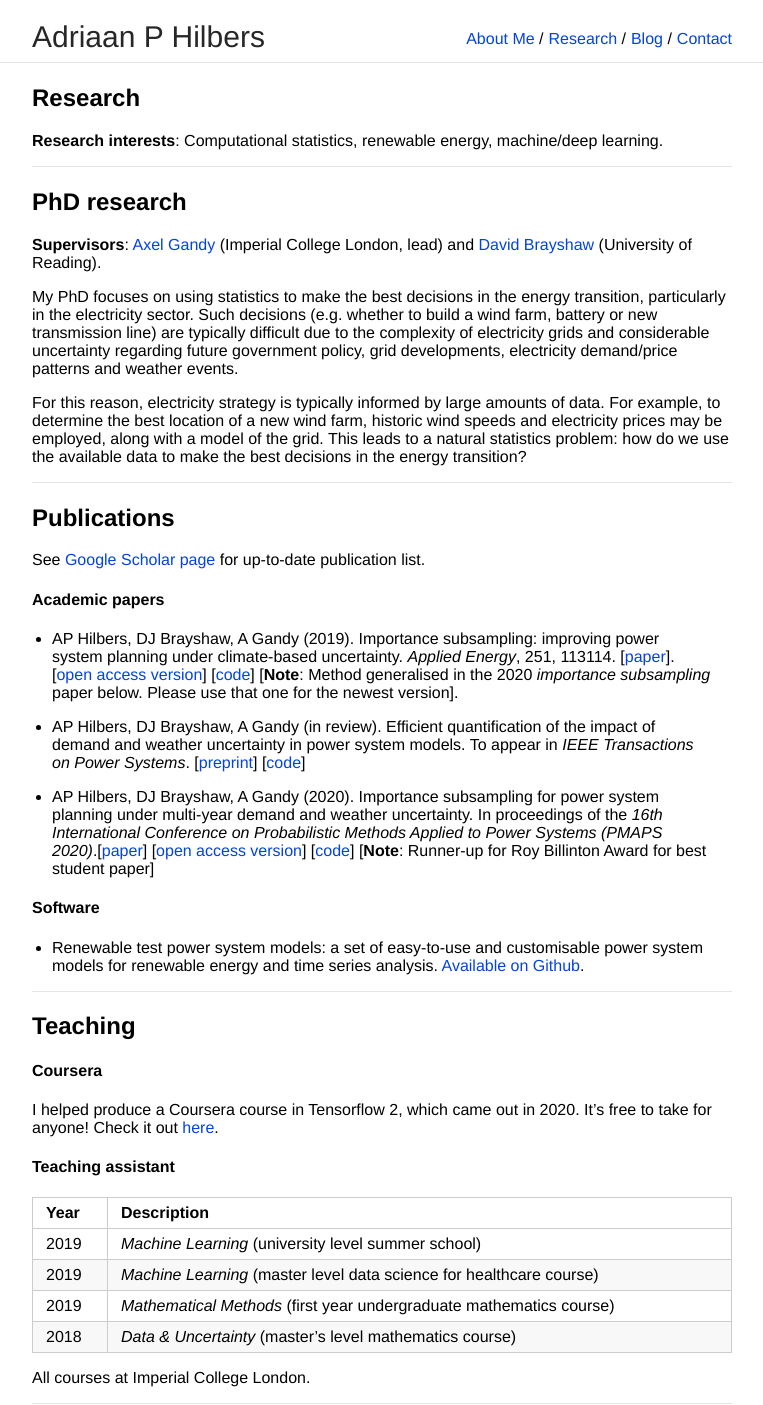
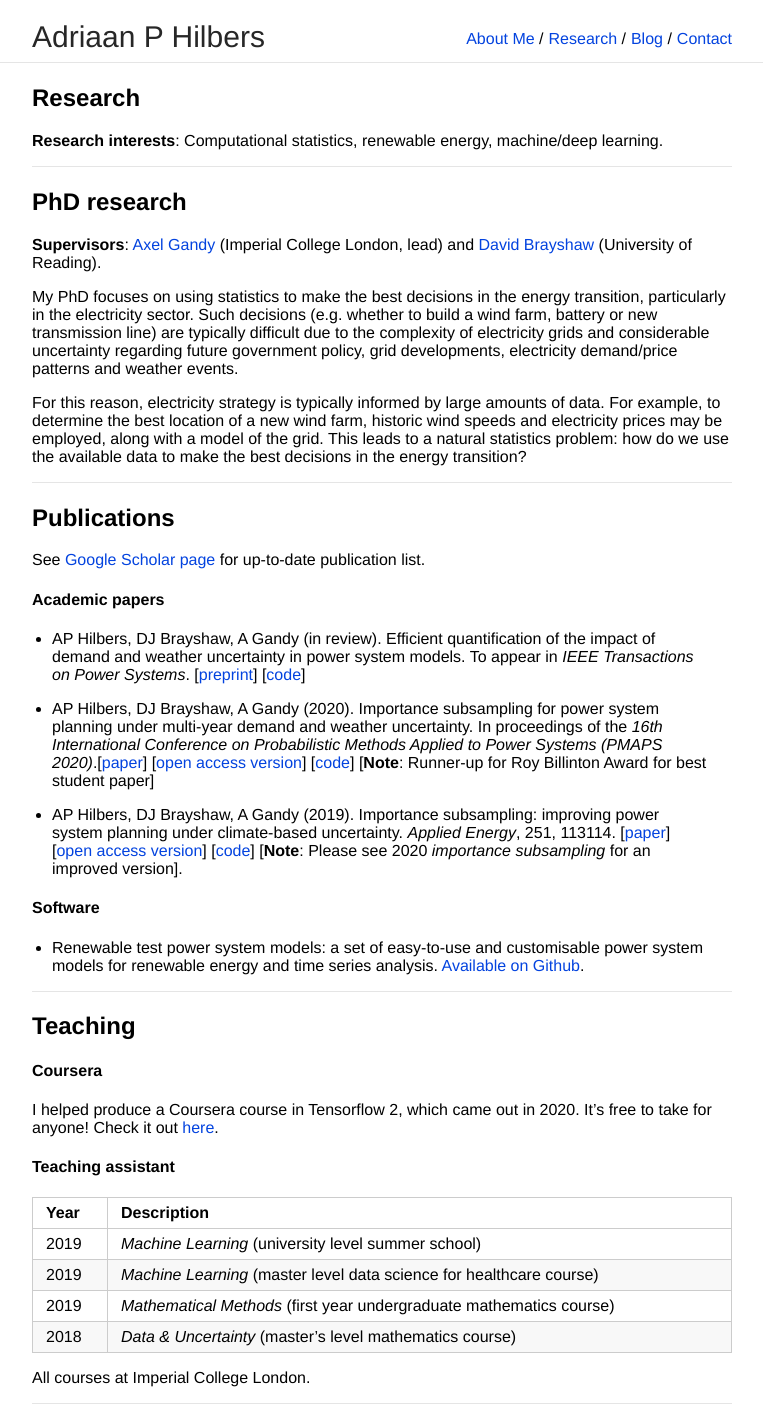
Before and after one commit to ahilbers/ahilbers.github.io, a Jekyll site: the page built from research.md, in a window 1280 px wide. Shown: the whole page, without its empty margins (258-1021 px from the left). Built offline with Jekyll 4.4.1, drawn with Linux system fonts in a browser that asks for light colours; our own code applies the rules of GitHub Pages for plain Markdown files.

Commit message:
update research

```diff
--- a/research.md
+++ b/research.md
@@ -30,11 +30,11 @@
 
 #### Academic papers
 
-* AP Hilbers, DJ Brayshaw, A Gandy (2019). Importance subsampling: improving power system planning under climate-based uncertainty. *Applied Energy*, 251, 113114. [[paper](https://doi.org/10.1016/j.apenergy.2019.04.110)]. [[open access version](https://arxiv.org/abs/1903.10916)] [[code](https://github.com/ahilbers/importance_subsampling)] [**Note**: Method generalised in the 2020 *importance subsampling* paper below. Please use that one for the newest version].
-
 * AP Hilbers, DJ Brayshaw, A Gandy (in review). Efficient quantification of the impact of demand and weather uncertainty in power system models. To appear in *IEEE Transactions on Power Systems*. [[preprint](https://arxiv.org/abs/1912.10326)] [[code](https://github.com/ahilbers/2020_bootstrap_uncertainty_quantification)]
 
 * AP Hilbers, DJ Brayshaw, A Gandy (2020). Importance subsampling for power system planning under multi-year demand and weather uncertainty. In proceedings of the *16th International Conference on Probabilistic Methods Applied to Power Systems (PMAPS 2020)*.[[paper](https://doi.org/10.1109/PMAPS47429.2020.9183591)] [[open access version](https://arxiv.org/abs/2008.10300)] [[code](https://github.com/ahilbers/importance_subsampling)] [**Note**: Runner-up for Roy Billinton Award for best student paper]
+
+* AP Hilbers, DJ Brayshaw, A Gandy (2019). Importance subsampling: improving power system planning under climate-based uncertainty. *Applied Energy*, 251, 113114. [[paper](https://doi.org/10.1016/j.apenergy.2019.04.110)] [[open access version](https://arxiv.org/abs/1903.10916)] [[code](https://github.com/ahilbers/importance_subsampling)] [**Note**: Please see 2020 *importance subsampling* for an improved version].
 
 
 
```
